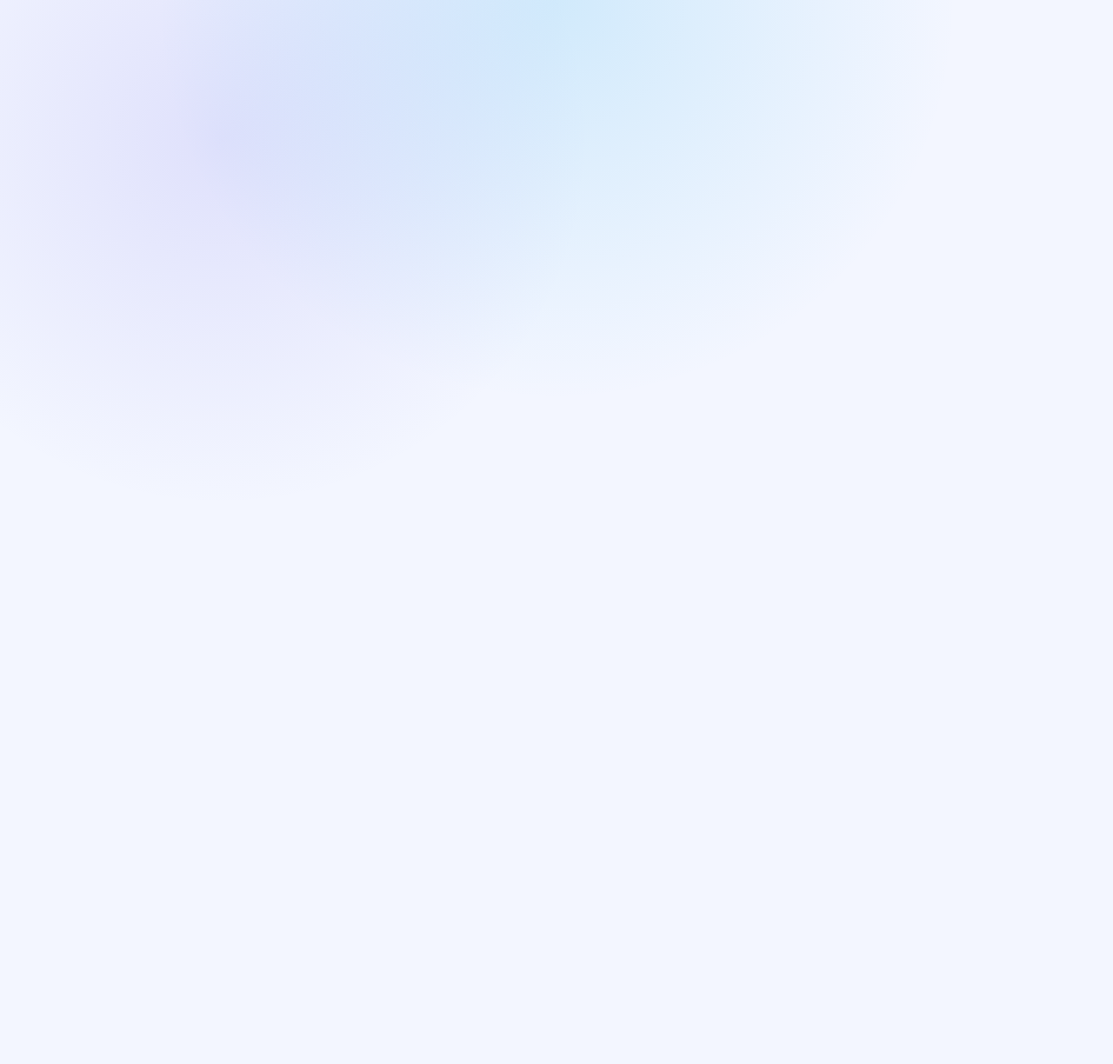
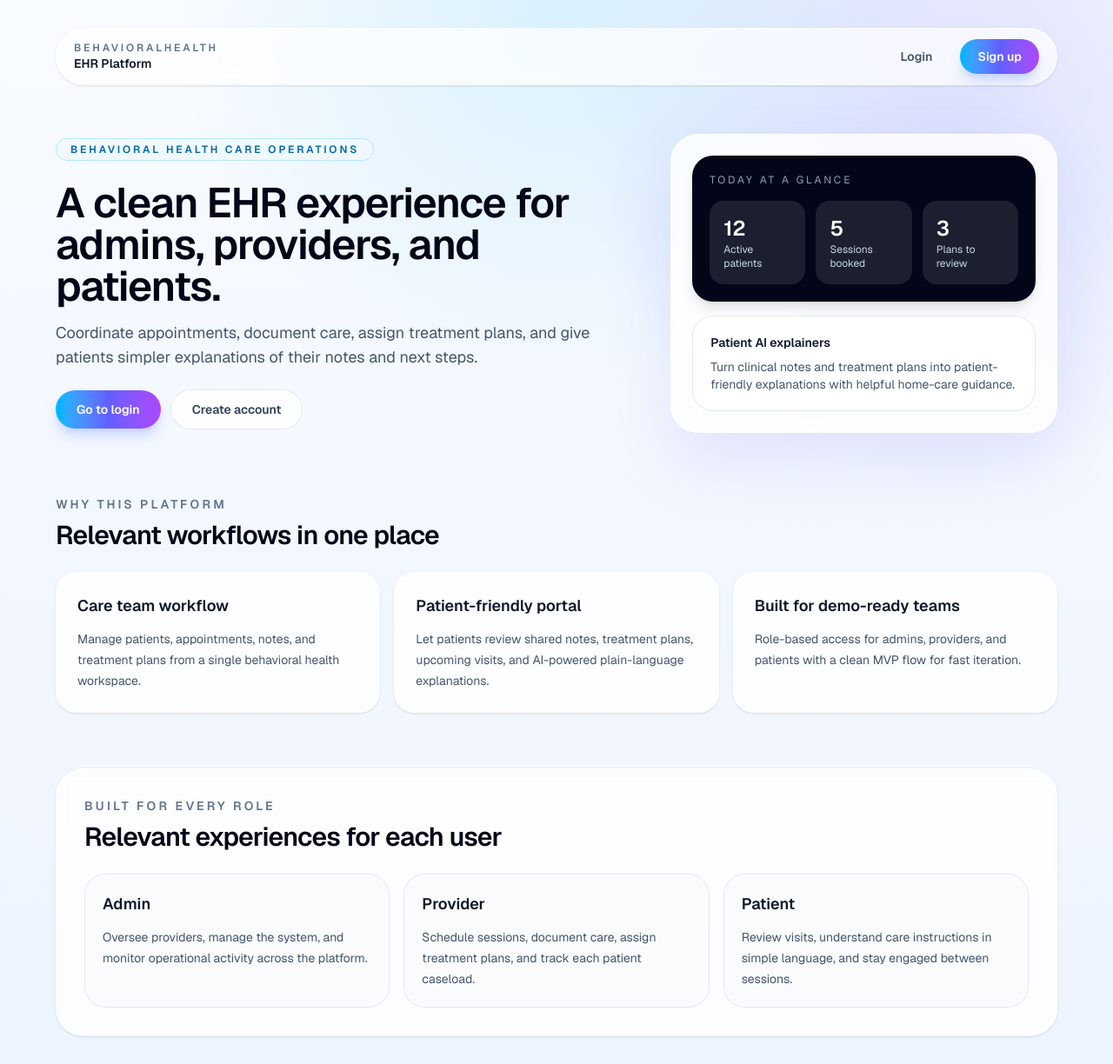
Before and after one commit to AI-Kurukshetra/EHRBehavioralHealth, a Next.js app: page / in a window 1280 px wide. Before the commit this address had no page. Shown: the whole page at 87% size. Before the commit the page ends 800 px from the top, so only its background shows below. Built offline with nearby package versions, Linux system fonts and the light colour scheme.

Commit message:
Revamp landing page with feature and role cards, replacing redirect with a user-friendly interface for admins, providers, and patients.

```diff
--- a/app/page.tsx
+++ b/app/page.tsx
@@ -1,5 +1,144 @@
-import { redirect } from "next/navigation";
+import Link from "next/link";
+import { Button } from "@/components/ui/button";
+
+const featureCards = [
+  {
+    title: "Care team workflow",
+    description: "Manage patients, appointments, notes, and treatment plans from a single behavioral health workspace.",
+  },
+  {
+    title: "Patient-friendly portal",
+    description: "Let patients review shared notes, treatment plans, upcoming visits, and AI-powered plain-language explanations.",
+  },
+  {
+    title: "Built for demo-ready teams",
+    description: "Role-based access for admins, providers, and patients with a clean MVP flow for fast iteration.",
+  },
+];
+
+const roleCards = [
+  {
+    title: "Admin",
+    description: "Oversee providers, manage the system, and monitor operational activity across the platform.",
+  },
+  {
+    title: "Provider",
+    description: "Schedule sessions, document care, assign treatment plans, and track each patient caseload.",
+  },
+  {
+    title: "Patient",
+    description: "Review visits, understand care instructions in simple language, and stay engaged between sessions.",
+  },
+];
 
 export default function IndexPage() {
-  redirect("/dashboard");
+  return (
+    <main className="min-h-screen bg-[radial-gradient(circle_at_top,rgba(56,189,248,0.16),transparent_32%),radial-gradient(circle_at_85%_10%,rgba(99,102,241,0.18),transparent_28%),linear-gradient(180deg,#f8fbff_0%,#eef4ff_100%)]">
+      <section className="px-6 py-8">
+        <div className="mx-auto flex max-w-6xl items-center justify-between rounded-full border border-white/70 bg-white/70 px-5 py-3 shadow-sm backdrop-blur">
+          <div>
+            <p className="text-xs font-semibold uppercase tracking-[0.24em] text-slate-500">BehavioralHealth</p>
+            <p className="text-sm font-semibold text-slate-900">EHR Platform</p>
+          </div>
+          <div className="flex items-center gap-3">
+            <Button asChild variant="ghost" className="px-4">
+              <Link href="/login">Login</Link>
+            </Button>
+            <Button asChild className="px-4">
+              <Link href="/signup">Sign up</Link>
+            </Button>
+          </div>
+        </div>
+      </section>
+
+      <section className="px-6 pb-10 pt-6">
+        <div className="mx-auto grid max-w-6xl gap-10 lg:grid-cols-[1.2fr_0.8fr] lg:items-center">
+          <div className="space-y-6">
+            <div className="inline-flex rounded-full border border-sky-200 bg-sky-50 px-4 py-1 text-xs font-semibold uppercase tracking-[0.24em] text-sky-700">
+              Behavioral health care operations
+            </div>
+            <div className="space-y-4">
+              <h1 className="max-w-3xl text-5xl font-semibold tracking-tight text-slate-950">
+                A clean EHR experience for admins, providers, and patients.
+              </h1>
+              <p className="max-w-2xl text-lg text-slate-600">
+                Coordinate appointments, document care, assign treatment plans, and give patients simpler explanations of
+                their notes and next steps.
+              </p>
+            </div>
+            <div className="flex flex-wrap items-center gap-3">
+              <Button asChild className="px-6 py-3">
+                <Link href="/login">Go to login</Link>
+              </Button>
+              <Button asChild variant="secondary" className="px-6 py-3">
+                <Link href="/signup">Create account</Link>
+              </Button>
+            </div>
+          </div>
+
+          <div className="rounded-[32px] border border-white/70 bg-white/80 p-6 shadow-[0_30px_80px_rgba(99,102,241,0.14)] backdrop-blur">
+            <div className="grid gap-4">
+              <div className="rounded-3xl bg-slate-950 p-5 text-white shadow-lg">
+                <p className="text-xs uppercase tracking-[0.24em] text-slate-400">Today at a glance</p>
+                <div className="mt-4 grid gap-3 sm:grid-cols-3">
+                  <div className="rounded-2xl bg-white/10 p-4">
+                    <p className="text-2xl font-semibold">12</p>
+                    <p className="text-xs text-slate-300">Active patients</p>
+                  </div>
+                  <div className="rounded-2xl bg-white/10 p-4">
+                    <p className="text-2xl font-semibold">5</p>
+                    <p className="text-xs text-slate-300">Sessions booked</p>
+                  </div>
+                  <div className="rounded-2xl bg-white/10 p-4">
+                    <p className="text-2xl font-semibold">3</p>
+                    <p className="text-xs text-slate-300">Plans to review</p>
+                  </div>
+                </div>
+              </div>
+              <div className="rounded-3xl border border-slate-200 bg-white p-5">
+                <p className="text-sm font-semibold text-slate-900">Patient AI explainers</p>
+                <p className="mt-2 text-sm text-slate-600">
+                  Turn clinical notes and treatment plans into patient-friendly explanations with helpful home-care guidance.
+                </p>
+              </div>
+            </div>
+          </div>
+        </div>
+      </section>
+
+      <section className="px-6 py-8">
+        <div className="mx-auto max-w-6xl">
+          <div className="mb-6">
+            <p className="text-sm font-semibold uppercase tracking-[0.22em] text-slate-500">Why this platform</p>
+            <h2 className="mt-2 text-3xl font-semibold tracking-tight text-slate-950">Relevant workflows in one place</h2>
+          </div>
+          <div className="grid gap-4 md:grid-cols-3">
+            {featureCards.map((card) => (
+              <div key={card.title} className="rounded-3xl border border-white/70 bg-white/80 p-6 shadow-sm backdrop-blur">
+                <h3 className="text-lg font-semibold text-slate-900">{card.title}</h3>
+                <p className="mt-3 text-sm leading-6 text-slate-600">{card.description}</p>
+              </div>
+            ))}
+          </div>
+        </div>
+      </section>
+
+      <section className="px-6 py-8">
+        <div className="mx-auto max-w-6xl rounded-[32px] border border-white/70 bg-white/80 p-8 shadow-sm backdrop-blur">
+          <div className="mb-6">
+            <p className="text-sm font-semibold uppercase tracking-[0.22em] text-slate-500">Built for every role</p>
+            <h2 className="mt-2 text-3xl font-semibold tracking-tight text-slate-950">Relevant experiences for each user</h2>
+          </div>
+          <div className="grid gap-4 md:grid-cols-3">
+            {roleCards.map((card) => (
+              <div key={card.title} className="rounded-3xl border border-slate-200 bg-slate-50/70 p-5">
+                <h3 className="text-lg font-semibold text-slate-900">{card.title}</h3>
+                <p className="mt-3 text-sm leading-6 text-slate-600">{card.description}</p>
+              </div>
+            ))}
+          </div>
+        </div>
+      </section>
+    </main>
+  );
 }
```
